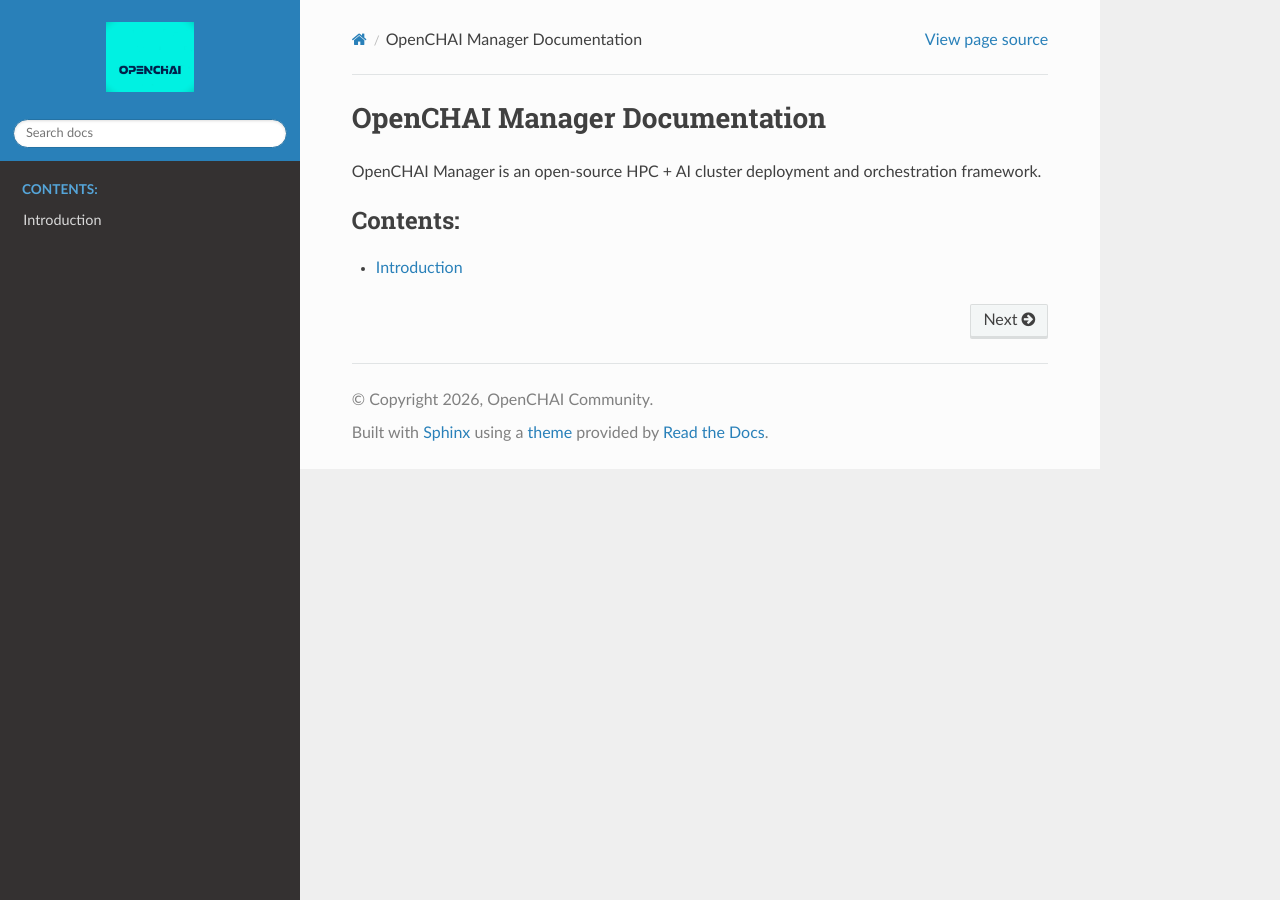
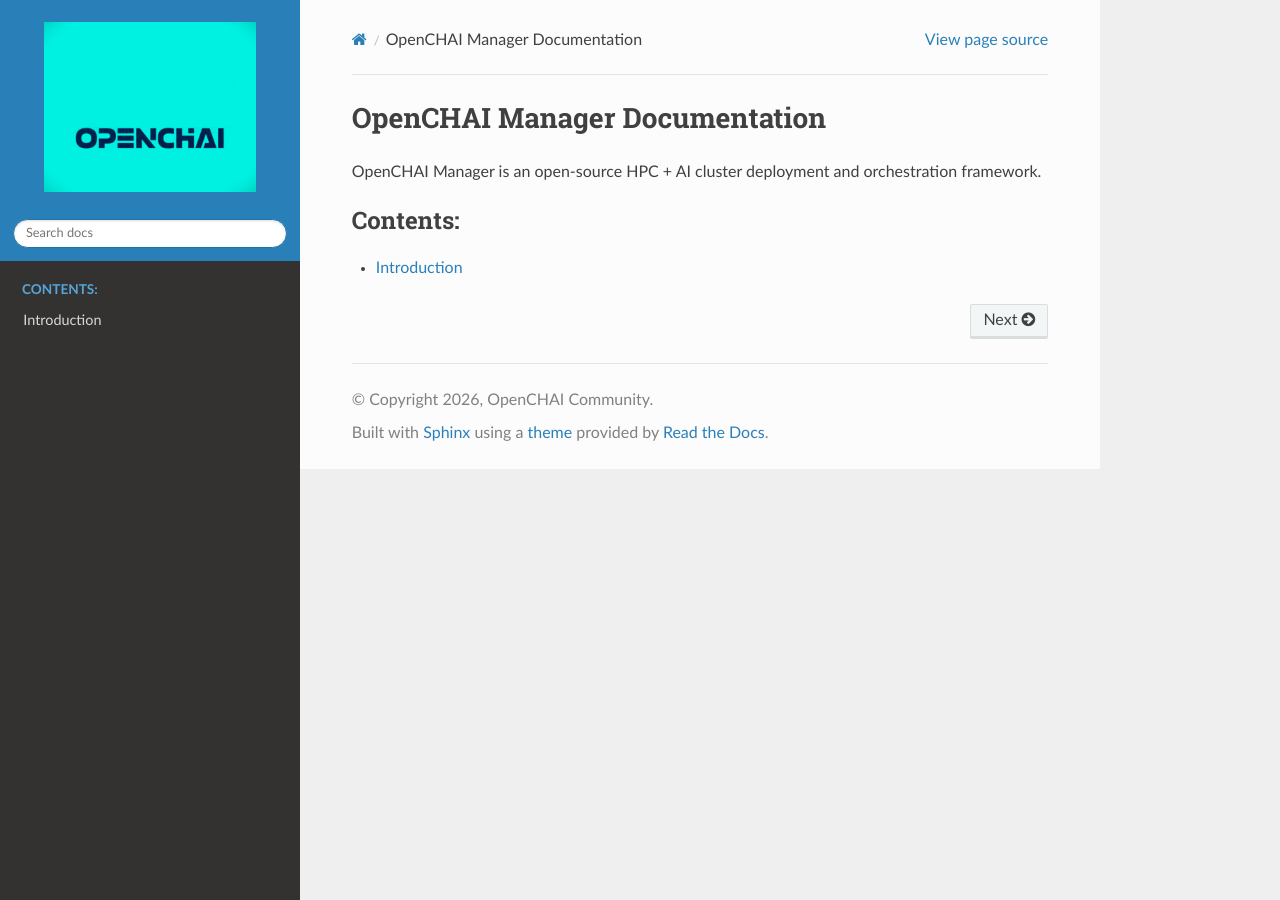
Before and after one commit to OpenHPC-AI/OpenCHAI, a Sphinx documentation site: the page built from docs/index.rst, in a window 1280 px wide. Built offline with Sphinx 7.4.7 and the Read the Docs theme 3.1.0, drawn with Linux system fonts in a browser that asks for light colours.

Commit message:
Update custom.css

```diff
--- a/docs/_static/custom.css
+++ b/docs/_static/custom.css
@@ -1,5 +1,5 @@
 /* Fix OpenCHAI logo visibility on Read the Docs */
 .wy-side-nav-search img {
-    max-height: 80px;
+    max-height: 180px;
     width: auto;
 }
```
